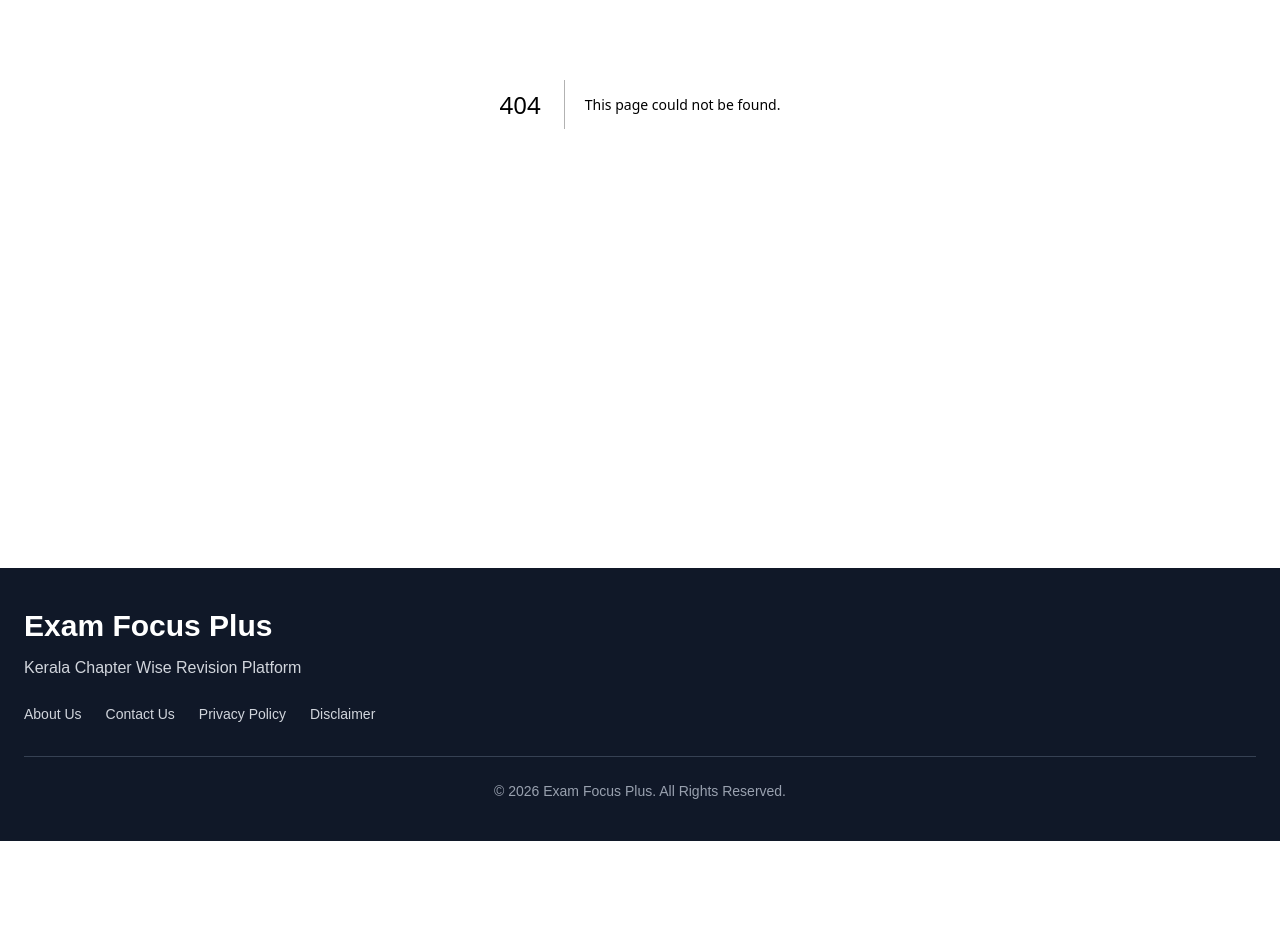
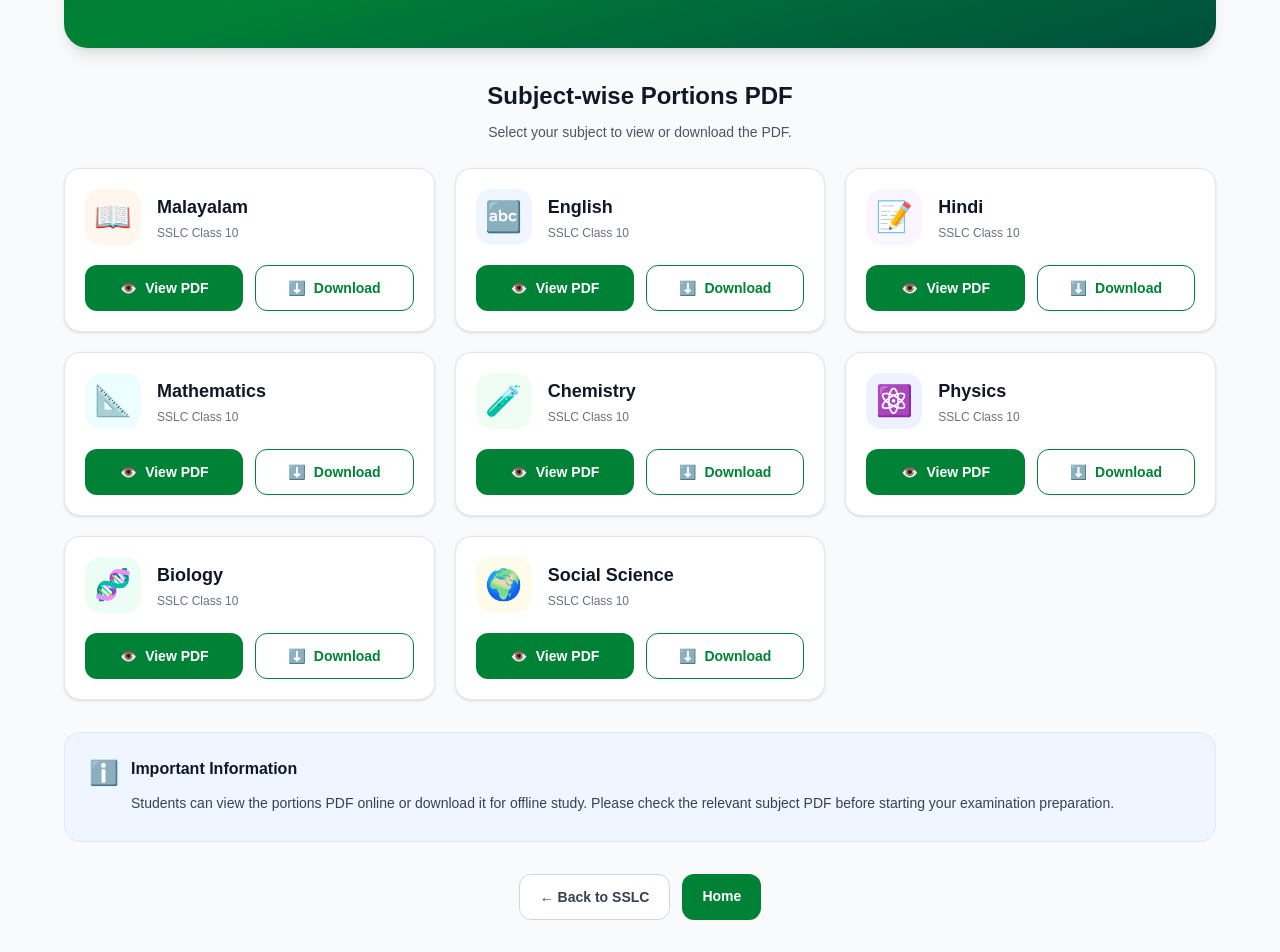
Before and after one commit to examfocusplus/exam-focus-plus, a Next.js app: page /sslc-portions-26 in a window 1280 px wide. Before the commit this address had no page. Shown: the part 360-1312 px from the top of the page. Before the commit the page ends 1201 px from the top, so only its background shows below. Built offline with nearby package versions, Linux system fonts and the light colour scheme.

Commit message:
Add SSLC Christmas exam portions page

```diff
--- /dev/null
+++ b/app/sslc-portions-26/page.tsx
@@ -0,0 +1,222 @@
+import type { Metadata } from "next";
+import Link from "next/link";
+
+export const metadata: Metadata = {
+  title:
+    "SSLC Christmas Exam Portions 2026 PDF – Class 10 All Subjects | Exam Focus Plus",
+  description:
+    "Download Kerala SSLC Christmas Exam 2026 portions PDF for Malayalam, English, Hindi, Maths, Physics, Chemistry, Biology and Social Science.",
+  keywords: [
+    "SSLC Christmas Exam 2026",
+    "SSLC Christmas Exam Portions 2026",
+    "SSLC Portions PDF",
+    "Class 10 Christmas Exam Portions",
+    "Kerala SSLC Portions",
+    "SSLC Malayalam Portions",
+    "SSLC English Portions",
+    "SSLC Hindi Portions",
+    "SSLC Maths Portions",
+    "SSLC Physics Portions",
+    "SSLC Chemistry Portions",
+    "SSLC Biology Portions",
+    "SSLC Social Science Portions",
+    "Class 10 Study Materials",
+    "Kerala Class 10 Exam Preparation",
+    "Exam Focus Plus",
+  ],
+  alternates: {
+    canonical: "/sslc-portions-26",
+  },
+  openGraph: {
+    title: "SSLC Christmas Exam Portions 2026 PDF",
+    description:
+      "Download SSLC Class 10 Christmas examination portions PDFs for all available subjects.",
+    url: "https://examfocusplus.in/sslc-portions-26",
+    siteName: "Exam Focus Plus",
+    type: "website",
+  },
+};
+
+const subjects = [
+  {
+    name: "Malayalam",
+    file: "malayalam-10.pdf",
+    icon: "📖",
+    color: "bg-orange-50",
+  },
+  {
+    name: "English",
+    file: "english-10.pdf",
+    icon: "🔤",
+    color: "bg-blue-50",
+  },
+  {
+    name: "Hindi",
+    file: "hindi-10.pdf",
+    icon: "📝",
+    color: "bg-purple-50",
+  },
+  {
+    name: "Mathematics",
+    file: "maths-10.pdf",
+    icon: "📐",
+    color: "bg-cyan-50",
+  },
+  {
+    name: "Chemistry",
+    file: "chemistry-10.pdf",
+    icon: "🧪",
+    color: "bg-green-50",
+  },
+  {
+    name: "Physics",
+    file: "physics-10.pdf",
+    icon: "⚛️",
+    color: "bg-indigo-50",
+  },
+  {
+    name: "Biology",
+    file: "biology-10.pdf",
+    icon: "🧬",
+    color: "bg-emerald-50",
+  },
+  {
+    name: "Social Science",
+    file: "social-10.pdf",
+    icon: "🌍",
+    color: "bg-amber-50",
+  },
+];
+
+export default function SSLCPortionsPage() {
+  return (
+    <main className="min-h-screen bg-gray-50 px-4 py-8 sm:px-6 lg:px-8">
+      <div className="mx-auto max-w-6xl">
+
+        <section className="mb-8 overflow-hidden rounded-3xl bg-gradient-to-br from-green-800 via-green-700 to-emerald-900 px-5 py-10 text-center text-white shadow-lg sm:px-10 sm:py-14">
+          <div className="mb-3 text-5xl">📚</div>
+
+          <p className="mb-2 text-sm font-bold tracking-widest text-green-200">
+            EXAM FOCUS PLUS
+          </p>
+
+          <h1 className="text-3xl font-extrabold sm:text-4xl">
+            SSLC Christmas Exam Portions 2026
+          </h1>
+
+          <p className="mx-auto mt-4 max-w-2xl text-sm leading-7 text-green-100 sm:text-base">
+            Download subject-wise SSLC Class 10 Christmas
+            examination portions PDFs. Access all available
+            subject materials in one place.
+          </p>
+        </section>
+
+        <section className="mb-8">
+          <div className="mb-6 text-center">
+            <h2 className="text-2xl font-bold text-gray-900">
+              Subject-wise Portions PDF
+            </h2>
+
+            <p className="mt-2 text-sm leading-6 text-gray-600">
+              Select your subject to view or download the PDF.
+            </p>
+          </div>
+
+          <div className="grid grid-cols-1 gap-5 sm:grid-cols-2 lg:grid-cols-3">
+            {subjects.map((subject) => {
+              const pdfPath =
+                "/pdf/portions/" + subject.file;
+
+              return (
+                <div
+                  key={subject.name}
+                  className="flex flex-col rounded-2xl border border-gray-200 bg-white p-5 shadow-sm transition duration-200 hover:-translate-y-1 hover:shadow-md"
+                >
+                  <div className="flex items-center gap-4">
+                    <div
+                      className={
+                        "flex h-14 w-14 shrink-0 items-center justify-center rounded-2xl " +
+                        subject.color
+                      }
+                    >
+                      <span className="text-3xl">
+                        {subject.icon}
+                      </span>
+                    </div>
+
+                    <div>
+                      <h3 className="text-lg font-bold text-gray-900">
+                        {subject.name}
+                      </h3>
+
+                      <p className="mt-1 text-xs text-gray-500">
+                        SSLC Class 10
+                      </p>
+                    </div>
+                  </div>
+
+                  <div className="mt-5 grid grid-cols-2 gap-3">
+                    <a
+                      href={pdfPath}
+                      target="_blank"
+                      rel="noopener noreferrer"
+                      className="flex items-center justify-center gap-2 rounded-xl bg-green-700 px-3 py-3 text-sm font-bold text-white transition hover:bg-green-800"
+                    >
+                      <span>👁️</span>
+                      View PDF
+                    </a>
+
+                    <a
+                      href={pdfPath}
+                      download={subject.file}
+                      className="flex items-center justify-center gap-2 rounded-xl border border-green-700 bg-white px-3 py-3 text-sm font-bold text-green-700 transition hover:bg-green-50"
+                    >
+                      <span>⬇️</span>
+                      Download
+                    </a>
+                  </div>
+                </div>
+              );
+            })}
+          </div>
+        </section>
+
+        <section className="mb-8 rounded-2xl border border-blue-100 bg-blue-50 p-5 sm:p-6">
+          <div className="flex items-start gap-3">
+            <span className="text-2xl">ℹ️</span>
+
+            <div>
+              <h2 className="font-bold text-gray-900">
+                Important Information
+              </h2>
+
+              <p className="mt-2 text-sm leading-7 text-gray-700">
+                Students can view the portions PDF online or
+                download it for offline study. Please check the
+                relevant subject PDF before starting your
+                examination preparation.
+              </p>
+            </div>
+          </div>
+        </section>
+
+        <div className="flex flex-wrap justify-center gap-3 pb-6">
+          <Link
+            href="/sslc"
+            className="rounded-xl border border-gray-300 bg-white px-5 py-3 text-sm font-semibold text-gray-700 transition hover:bg-gray-100"
+          >
+            ← Back to SSLC
+          </Link>
+
+          <Link
+            href="/"
+            className="rounded-xl bg-green-700 px-5 py-3 text-sm font-semibold text-white transition hover:bg-green-800"
+          >
+            Home
+          </Link>
+        </div>
+
+      </div>
+    </main>
+  );
+}
```
